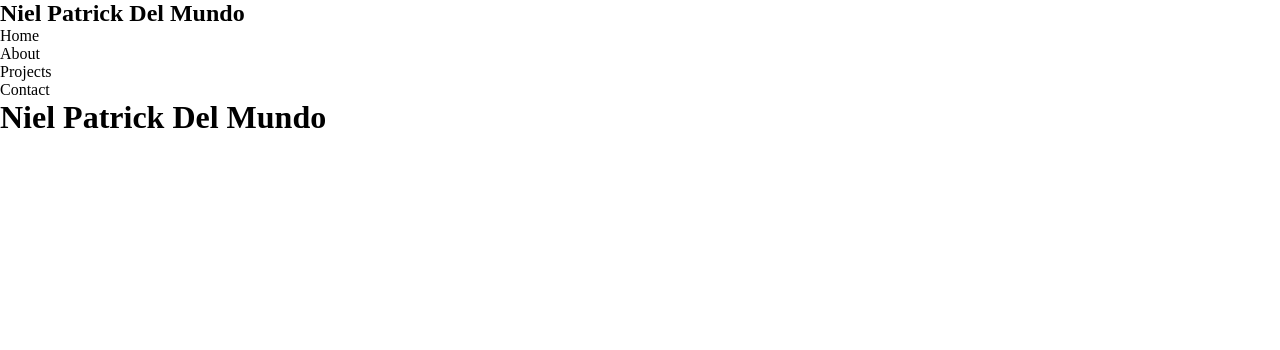
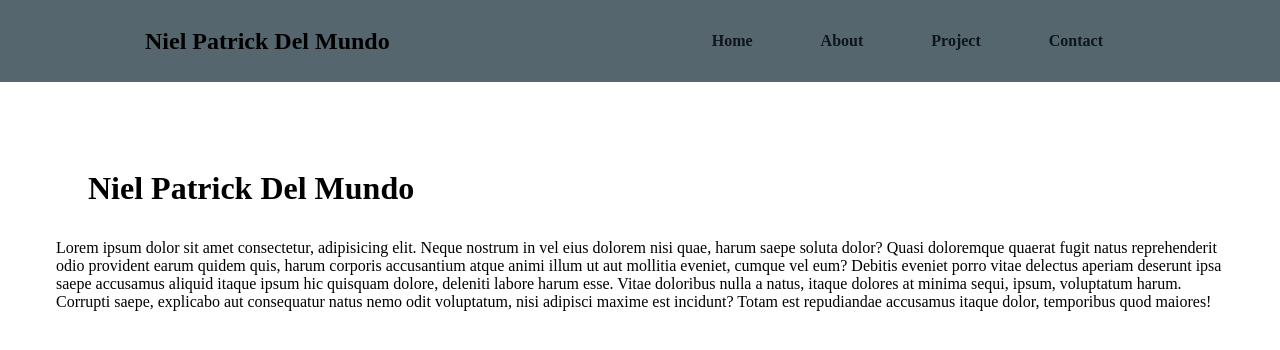
Before and after one commit to NielPatrickDM/coding-journey, a plain HTML site: page index.html in a window 1280 px wide. Drawn offline with Linux system fonts and the light colour scheme.

Commit message:
Version 3

```diff
--- a/index.html
+++ b/index.html
@@ -11,15 +11,27 @@
             <h2>Niel Patrick Del Mundo</h2>
             <nav>
                 <ul>
-                    <li>Home</li>
-                    <li>About</li>
-                    <li>Projects</li>
-                    <li>Contact</li>
+                    <li><a href="#">Home</a></li>
+                    <li><a href="#">About</a></li>
+                    <li><a href="#">Project</a></li>
+                    <li><a href="#">Contact</a></li>
                 </ul>
             </nav>
         </header>
         <main>
             <h1>Niel Patrick Del Mundo</h1>
+            <p>Lorem ipsum dolor sit amet consectetur, adipisicing elit. Neque
+                nostrum in vel eius dolorem nisi quae, harum saepe soluta dolor?
+                Quasi doloremque quaerat fugit natus reprehenderit odio
+                provident earum quidem quis, harum corporis accusantium atque
+                animi illum ut aut mollitia eveniet, cumque vel eum? Debitis
+                eveniet porro vitae delectus aperiam deserunt ipsa saepe
+                accusamus aliquid itaque ipsum hic quisquam dolore, deleniti
+                labore harum esse. Vitae doloribus nulla a natus, itaque dolores
+                at minima sequi, ipsum, voluptatum harum. Corrupti saepe,
+                explicabo aut consequatur natus nemo odit voluptatum, nisi
+                adipisci maxime est incidunt? Totam est repudiandae accusamus
+                itaque dolor, temporibus quod maiores!</p>
         </main>
         <footer></footer>
     </body>
--- a/style.css
+++ b/style.css
@@ -3,3 +3,29 @@
   margin: 0;
   box-sizing: border-box;
 }
+
+header {
+  display: flex;
+  justify-content: space-around;
+  align-items: center;
+  background-color: #56666f;
+}
+
+ul li {
+  display: inline-block;
+  padding: 2rem;
+}
+ul li a {
+  text-decoration: none;
+  color: #0e161b;
+  font-weight: 900;
+}
+
+main {
+  padding: 3.5rem;
+}
+
+main h1 {
+  margin: 2rem;
+  font-weight: 900;
+}
```
